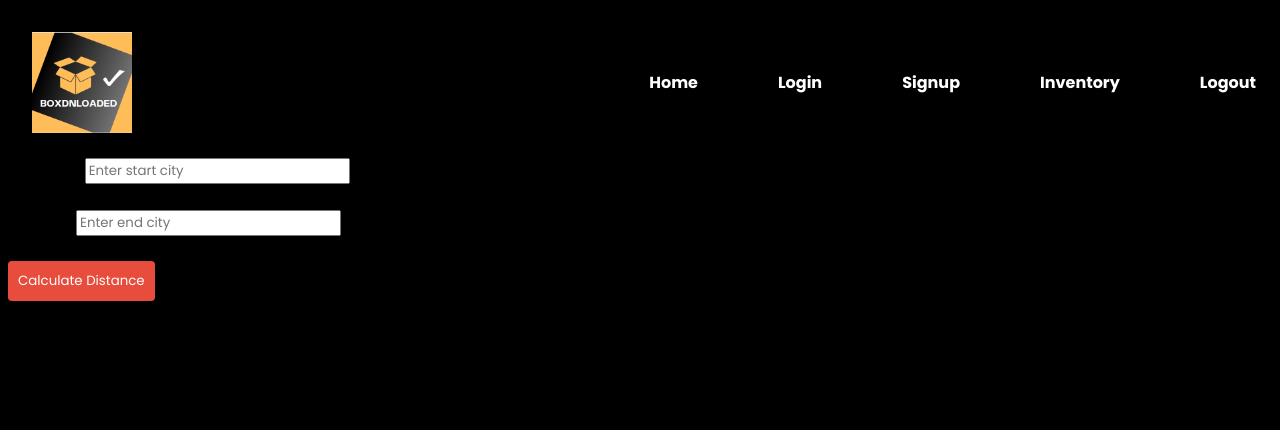
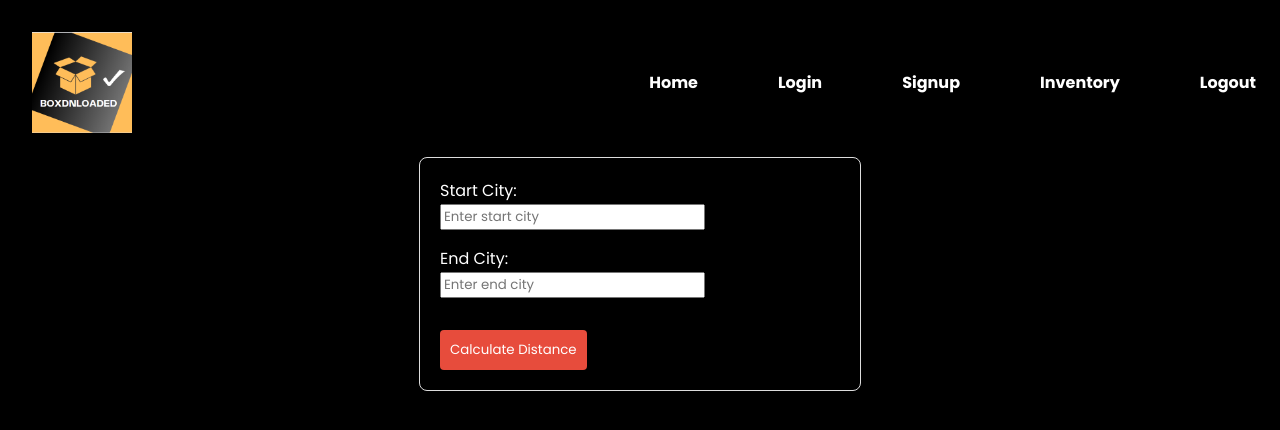
Before and after one commit to smsharon/movers-app, a React (Create React App) app in the folder client/: page /locations in a window 1280 px wide. Shown: the top 430 px of the page. Built offline with nearby package versions, Linux system fonts and the light colour scheme.

Commit message:
update endpoint

```diff
--- a/client/src/components/Location.js
+++ b/client/src/components/Location.js
@@ -1,5 +1,5 @@
 import React, { useState } from 'react';
-
+import "./Location.css"
 const LocationCalculator = () => {
   const [startCity, setStartCity] = useState('');
   const [endCity, setEndCity] = useState('');
@@ -49,12 +49,18 @@ const LocationCalculator = () => {
     }
   };
 
+   // Function to include the access token in requests
+   const includeAccessToken = () => {
+    const token = localStorage.getItem('access_token');
+    return token ? `Bearer ${token}` : '';
+  };
   const sendDistanceToBackend = async (currentAddress, newAddress, distance) => {
     try {
       const response = await fetch('/locations', {
         method: 'POST',
         headers: {
           'Content-Type': 'application/json',
+          'Authorization': includeAccessToken(),
         },
         body: JSON.stringify({
           current_address: currentAddress,
@@ -75,7 +81,7 @@ const LocationCalculator = () => {
   };
 
   return (
-    <div className="d-flex flex-column align-items-center vh-100">
+    <div className="location">
       <form
         id="locationForm"
         noValidate
@@ -100,7 +106,7 @@ const LocationCalculator = () => {
               onChange={(e) => setStartCity(e.target.value)}
               required
             />
-            <div className="invalid-feedback">Please enter the start city.</div>
+
           </div>
           <div className="col-md-6">
             <label htmlFor="endCity" className="form-label h5">
@@ -115,7 +121,7 @@ const LocationCalculator = () => {
               onChange={(e) => setEndCity(e.target.value)}
               required
             />
-            <div className="invalid-feedback">Please enter the end city.</div>
+
           </div>
         </div>
 
```
